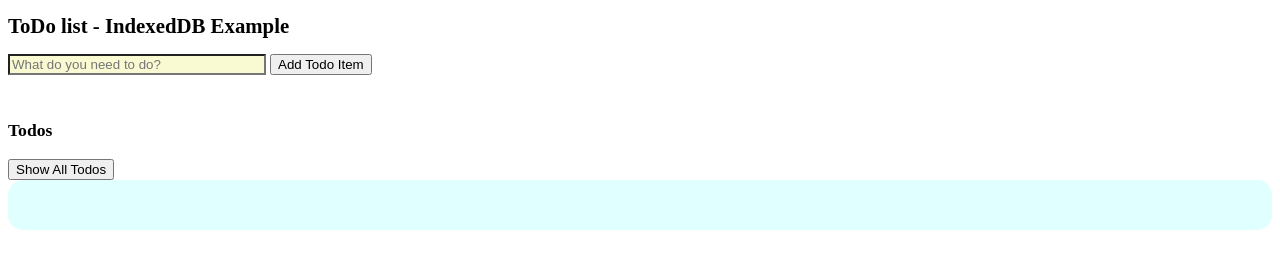
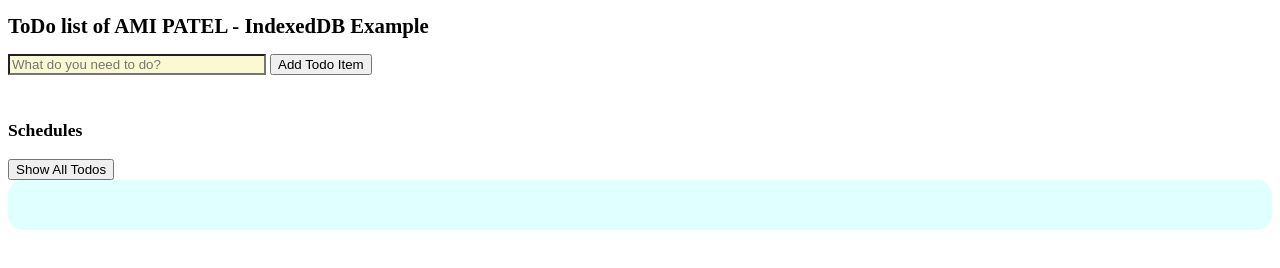
Before and after one commit to Nirvana2512/Rise-Frontend-Specialization, a plain HTML site: page IndexedDB.html in a window 1280 px wide. Drawn offline with nearby package versions, Linux system fonts and the light colour scheme.

Commit message:
Update IndexedDB.html

```diff
--- a/IndexedDB.html
+++ b/IndexedDB.html
@@ -2,9 +2,9 @@
 <html>
   <head>
     <meta charset=utf-8 />
-    <title>ToDo List with IndexedDB</title>
+    <title>ToDo List of AMI PATEL with IndexedDB</title>
     <meta name="description" content="WebSQL To IndexedDB Example by AMI PATEL">
-    <meta name="author" content="Ido Green">
+    <meta name="ami" content="Ido Green">
 
 
     <script src="http://ajax.googleapis.com/ajax/libs/jquery/1/jquery.min.js"></script>
@@ -220,12 +220,12 @@
     </style>
   </head>
   <body>
-    <h1>ToDo list - IndexedDB Example</h1>
+    <h1>ToDo list of AMI PATEL - IndexedDB Example</h1>
     <ul id="todoItems"></ul>
     <input type="text" id="todo" name="todo" placeholder="What do you need to do?" />
     <input type="submit" value="Add Todo Item" onclick="addTodo(); return false;" />
 
-    <h3>Todos</h3>
+    <h3>Schedules</h3>
     <input type="submit" value="Show All Todos" onclick="showAll(); return false;" />
     <div id="ourList">
 
```
